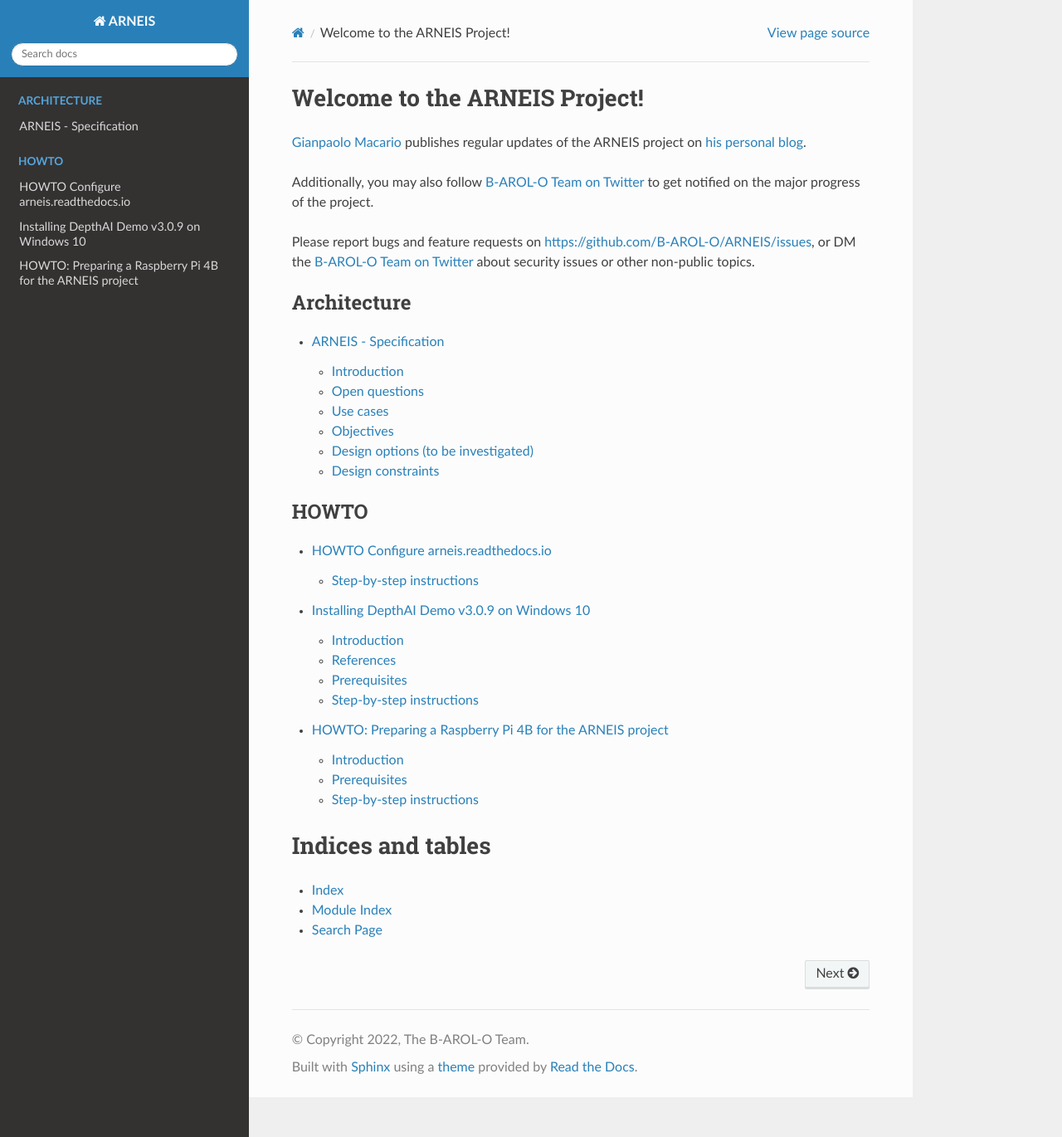
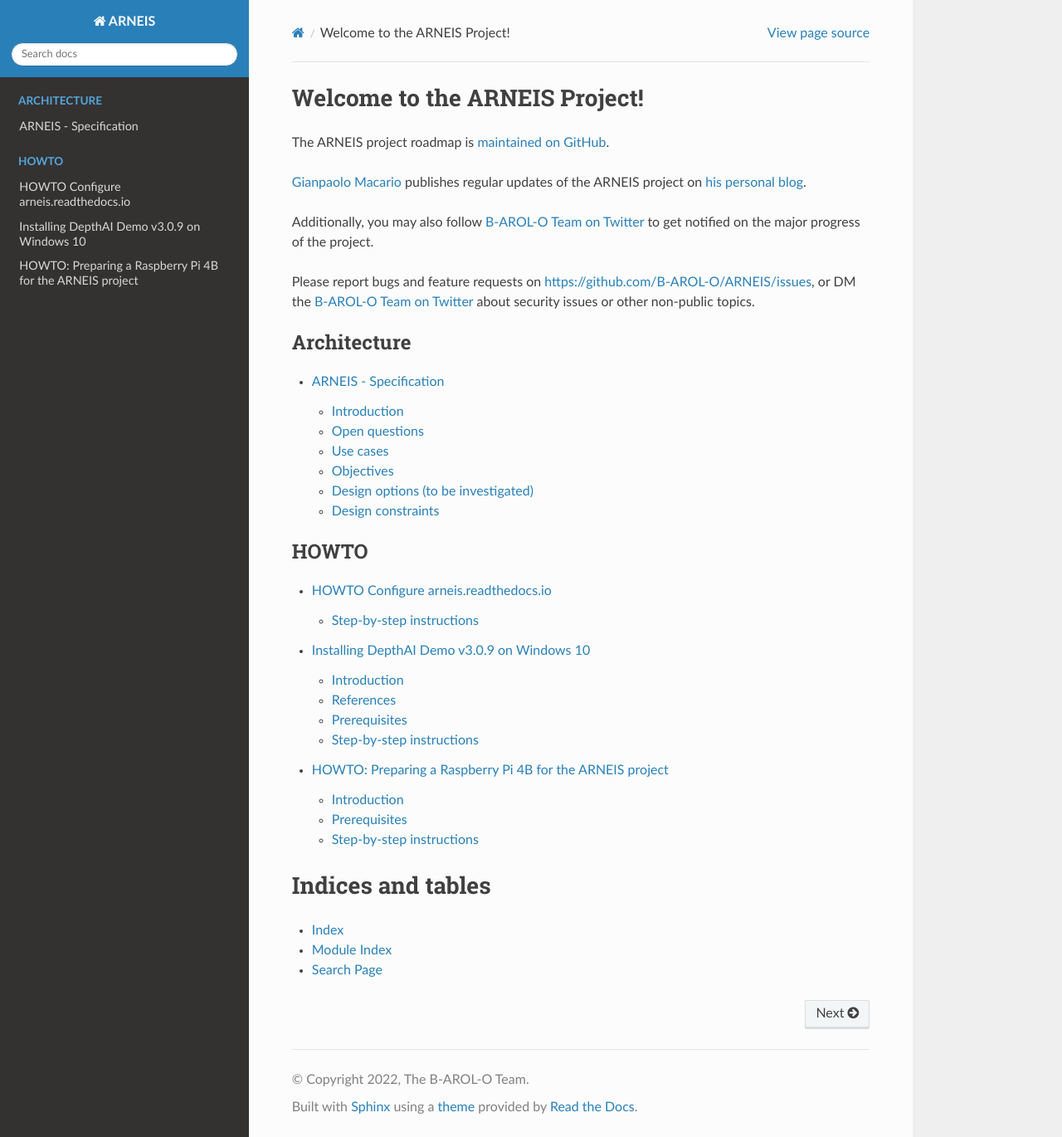
Before and after one commit to B-AROL-O/ARNEIS, a Sphinx documentation site: the page built from docs/index.rst, in a window 1280 px wide and 1370 px high. Shown: the whole window at 83% size. Built offline with Sphinx 7.4.7 and the Read the Docs theme 2.0.0, drawn with Linux system fonts in a browser that asks for light colours.

Commit message:
Add link to ARNEIS project roadmap

```diff
--- a/docs/index.rst
+++ b/docs/index.rst
@@ -5,6 +5,8 @@
 
 Welcome to the ARNEIS Project!
 ==============================
+
+The ARNEIS project roadmap is `maintained on GitHub <https://github.com/B-AROL-O/ARNEIS/milestones?direction=asc&sort=due_date&state=open>`_.
 
 `Gianpaolo Macario <https://github.com/gmacario/>`_ publishes regular updates of the ARNEIS project on `his personal blog <https://gmacario.github.io/posts>`_.
 
```
